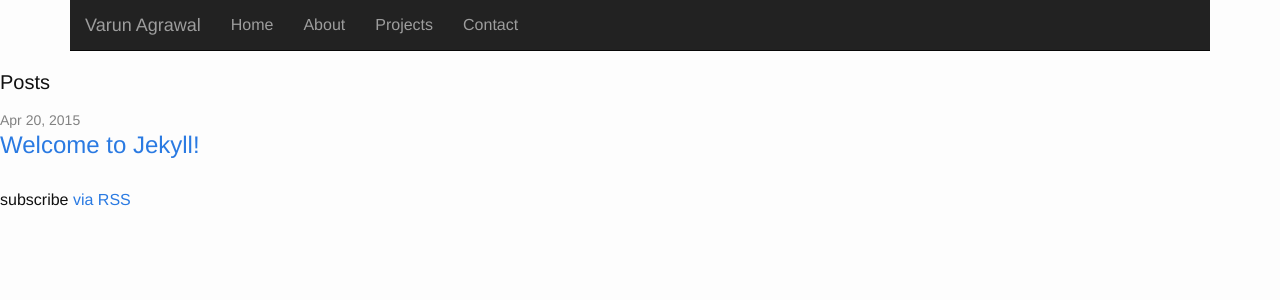
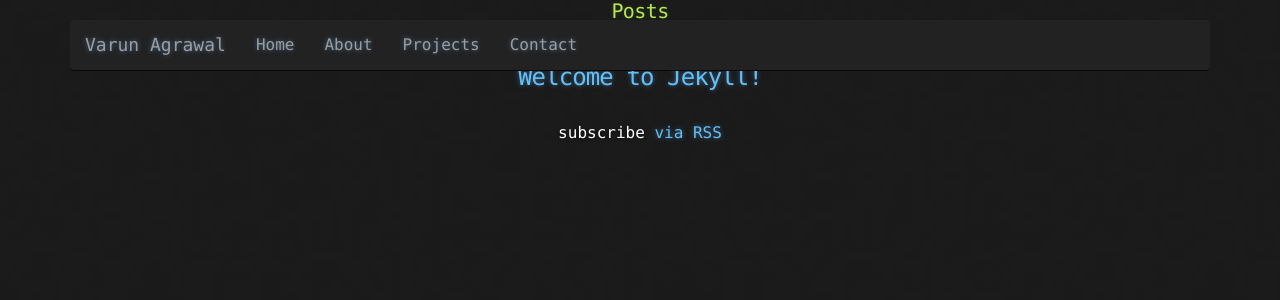
Before and after one commit to varunagrawal/varunagrawal.github.io, a Jekyll site: the page built from index_default.html, in a window 1280 px wide. Shown: the top 300 px of the page. Built offline with Jekyll 4.4.1, drawn with Linux system fonts in a browser that asks for light colours; nearby versions of some CDN libraries.

Commit message:
Updated Head partial

```diff
--- a/_includes/head.html
+++ b/_includes/head.html
@@ -9,7 +9,6 @@
     <title>{% if page.title %}{{ page.title }}{% else %}{{ site.title }}{% endif %}</title>
     <!--meta name="description" content="{% if page.excerpt %}{{ page.excerpt | strip_html | strip_newlines | truncate: 160 }}{% else %}{{ site.description }}{% endif %}"-->
 
-    <link rel="stylesheet" href="{{ "/css/main.css" | prepend: site.baseurl }}">
     <link rel="canonical" href="{{ page.url | replace:'index.html','' | prepend: site.baseurl | prepend: site.url }}">
     <link rel="alternate" type="application/rss+xml" title="{{ site.title }}" href="{{ "/feed.xml" | prepend: site.baseurl | prepend: site.url }}" />
 
@@ -17,9 +16,9 @@
     <link rel="stylesheet" href="https://maxcdn.bootstrapcdn.com/bootstrap/3.3.1/css/bootstrap.min.css">
 
     <!-- Custom styles for this template -->
-
-    <link rel="stylesheet" type="text/css" href="stylesheets/stylesheet.css" media="screen" />
-    <link rel="stylesheet" type="text/css" href="css/main.css" media="screen" />
+    <link rel="stylesheet" href="{{ "/css/main.css" | prepend: site.baseurl }}" media="screen" />
+    <link rel="stylesheet" type="text/css" href="css/stylesheet.css" media="screen" />
+    <!--link rel="stylesheet" type="text/css" href="css/main.css" media="screen" /-->
 
     <!--link href="stylesheets/stylesheet.css" rel="stylesheet"-->
 
```
